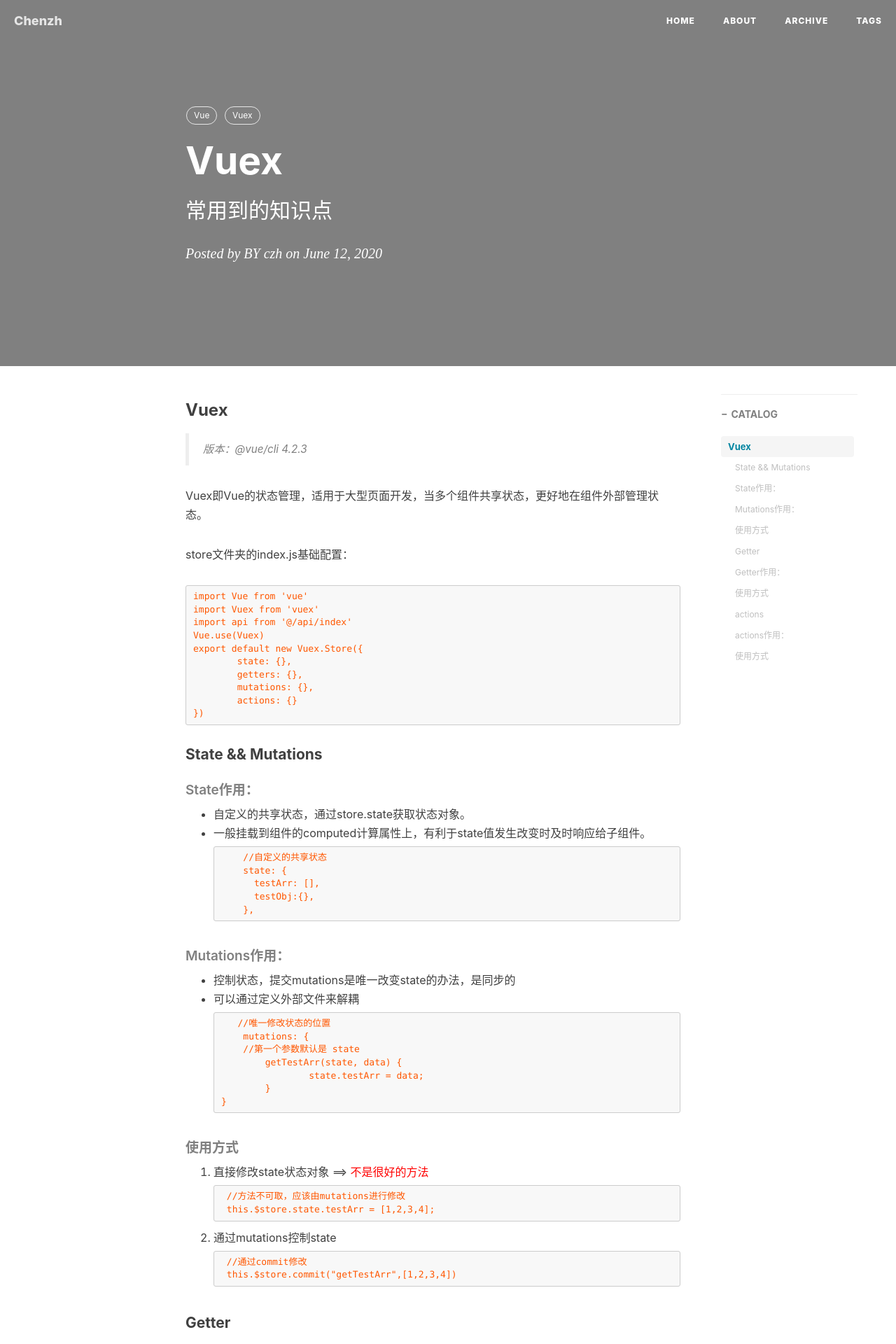
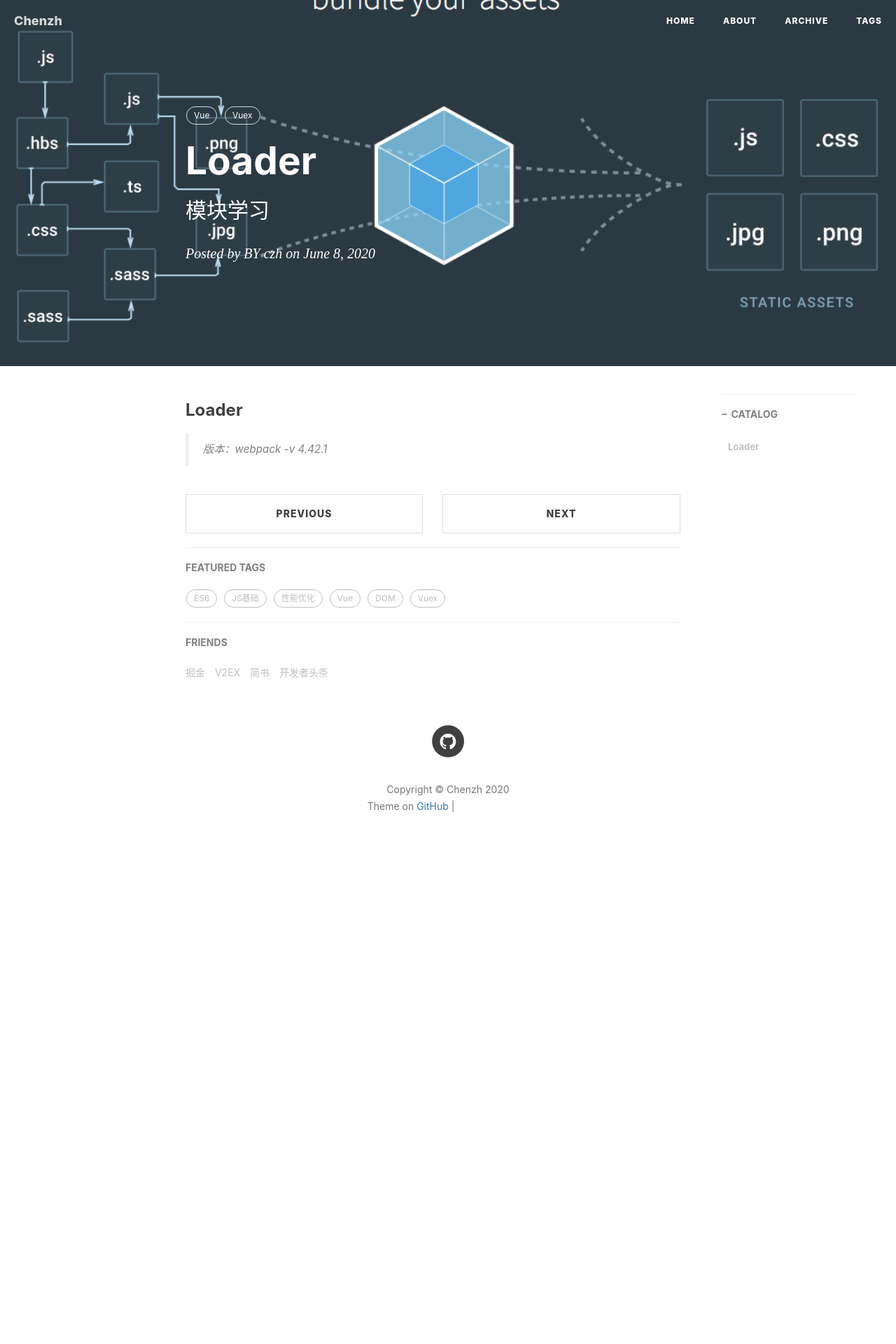
Before and after one commit to Bittersweet-Chocolate/Bittersweet-Chocolate.github.io, a Jekyll site: the page built from _posts/Webpack/2020-06-12-Vuex.md, in a window 1280 px wide. Shown: the top 1920 px of the page at 70% size. Built offline with Jekyll 4.4.1, drawn with Linux system fonts in a browser that asks for light colours; nearby versions of some CDN libraries; comment, search, counter and statistics services are not loaded; after the commit the page ends 1229 px from its top, so only the background shows below that; some of the changed text lies outside the part shown; grey boxes are pictures that could not be loaded.

Commit message:
no message

````diff
--- a/_posts/Webpack/2020-06-12-Vuex.md
+++ b/_posts/Webpack/2020-06-12-Vuex.md
@@ -1,125 +1,16 @@
 ---
 layout:     post
-title:      Vuex
-subtitle:   常用到的知识点
-date:       2020-06-12
+title:      Loader
+subtitle:   模块学习
+date:       2020-06-08
 author:     BY czh
-header-img: img/desk.jpg
+header-img: img/webpack.png
 catalog: true
 tags:
     - Vue
     - Vuex
 ---
 
-###  Vuex
+###  Loader
 
->版本：@vue/cli 4.2.3
-
-Vuex即Vue的状态管理，适用于大型页面开发，当多个组件共享状态，更好地在组件外部管理状态。
-
-store文件夹的index.js基础配置：
-
-```
-import Vue from 'vue'
-import Vuex from 'vuex'
-import api from '@/api/index'
-Vue.use(Vuex)
-export default new Vuex.Store({
-	state: {},
-	getters: {},
-   	mutations: {},
-   	actions: {}
-})
-```
-
-#### State && Mutations
-
-##### State作用：
-
-* 自定义的共享状态，通过store.state获取状态对象。
-* 一般挂载到组件的computed计算属性上，有利于state值发生改变时及时响应给子组件。
-
-	```
-	  //自定义的共享状态
-	  state: {
-	    testArr: [],
-	    testObj:{},
-	  },
-	```
-
-##### Mutations作用：
-
-* 控制状态，提交mutations是唯一改变state的办法，是同步的
-* 可以通过定义外部文件来解耦
-
-	```
-	 //唯一修改状态的位置
-	  mutations: {
-      //第一个参数默认是 state
-    	getTestArr(state, data) {
-      		state.testArr = data;
-    	}
-  }
-	```
-
-##### 使用方式
-
-1. 直接修改state状态对象 ==> <font color=red>不是很好的方法</font>
-
-	```
-	//方法不可取，应该由mutations进行修改
-	this.$store.state.testArr = [1,2,3,4];
-	```
-1. 通过mutations控制state
-
-	```
-	//通过commit修改
-	this.$store.commit("getTestArr",[1,2,3,4])
-	```
-
-#### Getter
-
-##### Getter作用：
-
-* 对state处理之后的数据进行过滤类似于计算属性
-
-	```
-	getters: {
-		//通过方法访问
-		doneTestArr: state => {
-		  return state.testArr.filter(item => item>1)
-		}
-	}
-	```
-
-##### 使用方式
-
-```
-computed:{
-		done:function() {
-            return this.$store.getters. doneTestArr;
- },
-```
-
-#### actions
-
-##### actions作用：
-
-* 可以进行异步操作，提交的是mutation
-
-	```
-	actions: {
-    	 //第一个参数默认是 store
-    	 // 解构赋值牛逼
-    	getTestArrAction({commit}) {
-		commit("getTestArr" , [1,2,3,4]);
-  	  }
- 	 },
-	```
-
-##### 使用方式
-
-```
-//可以进行异步操作，并对数据进行缓存。
-this.$store.dispatch("getTestArrAction")
-```
+>版本：webpack -v 4.42.1
````
